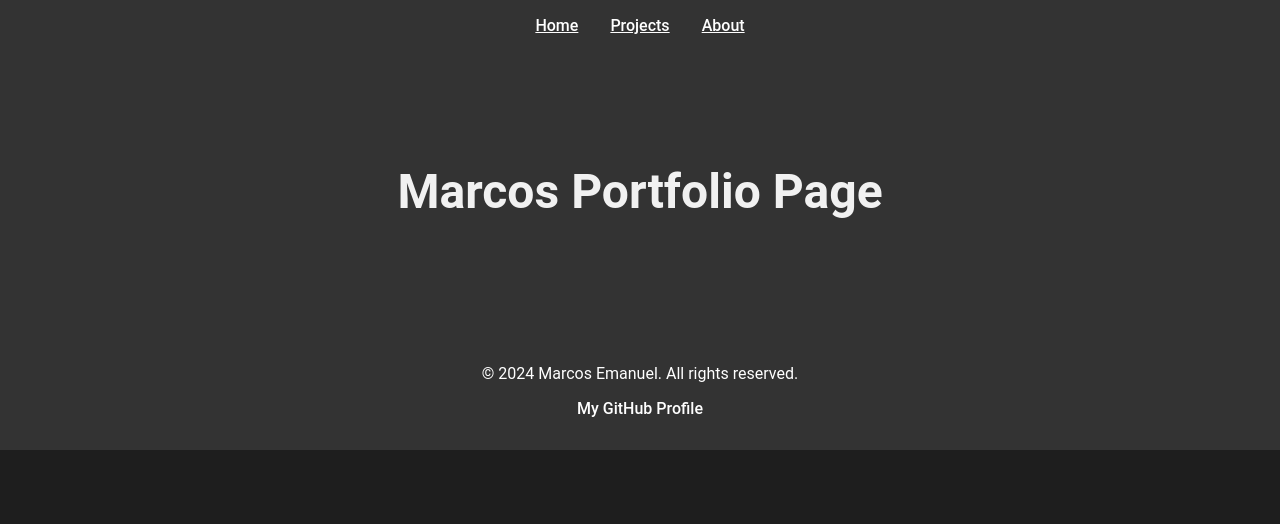
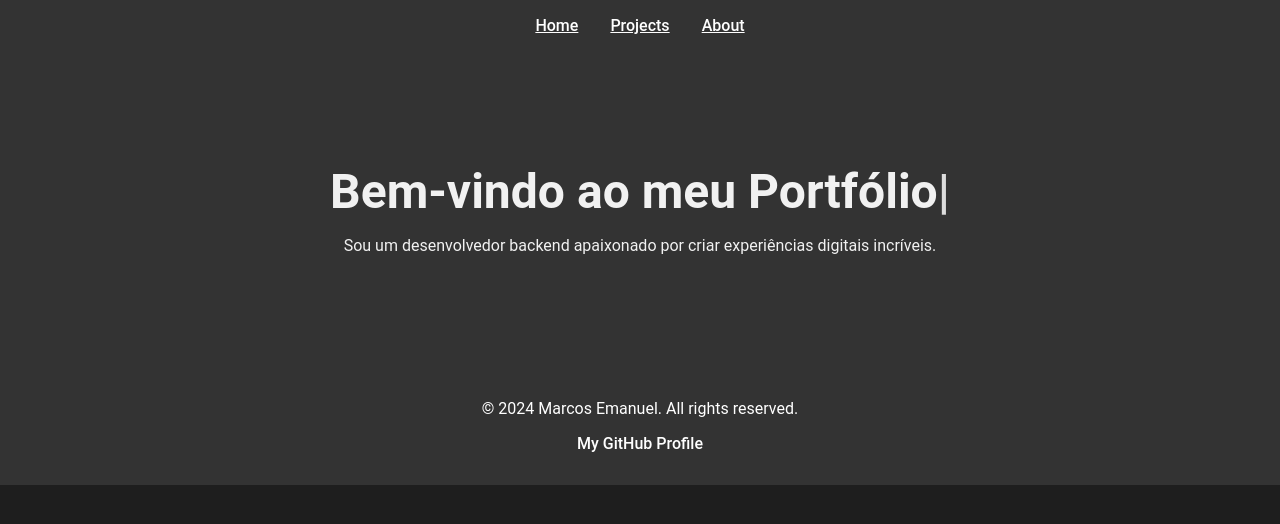
Before and after one commit to marcossFarias/personal-portfolio, a React (Create React App) app: page / in a window 1280 px wide. Shown: the top 524 px of the page. Built offline with nearby package versions, Linux system fonts and the light colour scheme.

Commit message:
improve home adding react typed

```diff
--- a/src/components/Home.js
+++ b/src/components/Home.js
@@ -1,12 +1,28 @@
 import React from 'react';
-import { Container } from 'react-bootstrap';
+import { Container, Row, Col, Button } from 'react-bootstrap';
+import { ReactTyped } from 'react-typed';
 import './styles.css';
 
 const Home = () => (
   <div>
-    <div id="welcome-section" fluid>
+    <div id="welcome-section" className="bg-primary text-white py-5">
       <Container>
-        <h1>Marcos Portfolio Page</h1>
+        <Row className="align-items-center">
+          <Col md={6}>
+            <h1>
+              Bem-vindo ao meu{' '}
+              <ReactTyped
+                strings={['Portfólio', 'Showcase']}
+                typeSpeed={80}
+                backSpeed={50}
+                loop
+              />
+            </h1>
+            <p className="lead">
+              Sou um desenvolvedor backend apaixonado por criar experiências digitais incríveis.
+            </p>
+          </Col>
+        </Row>
       </Container>
     </div>
   </div>
```
